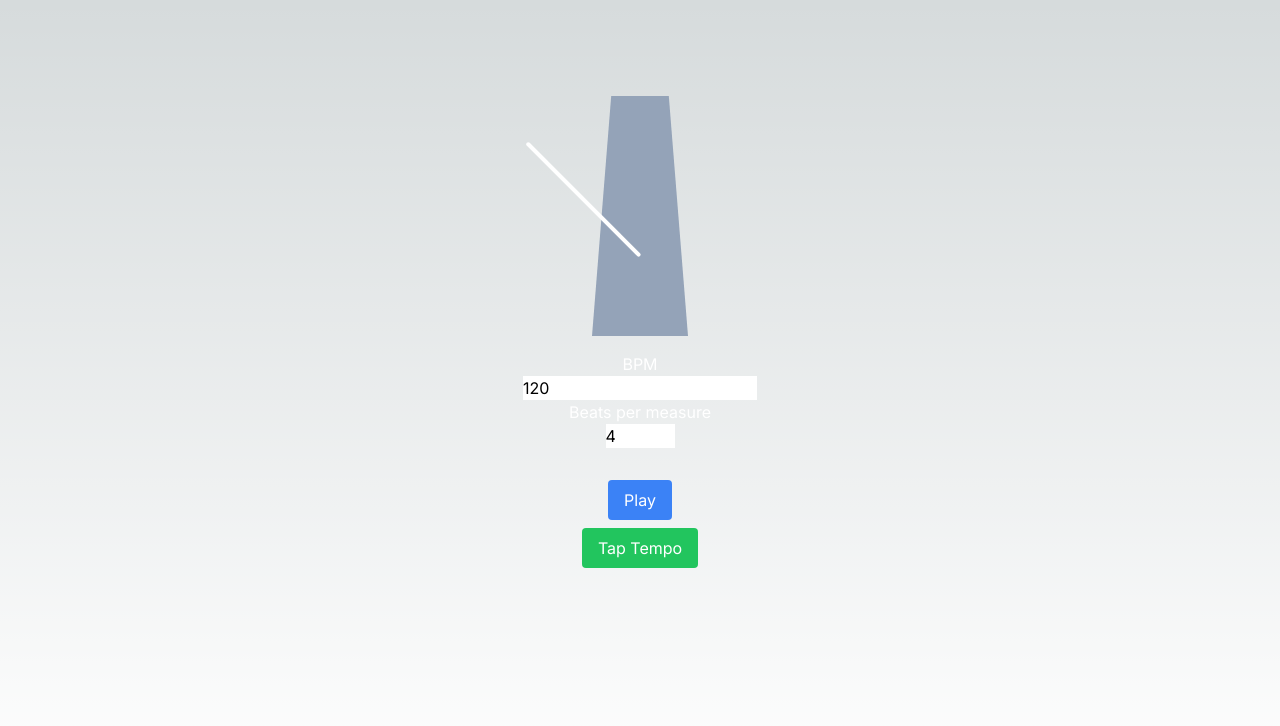
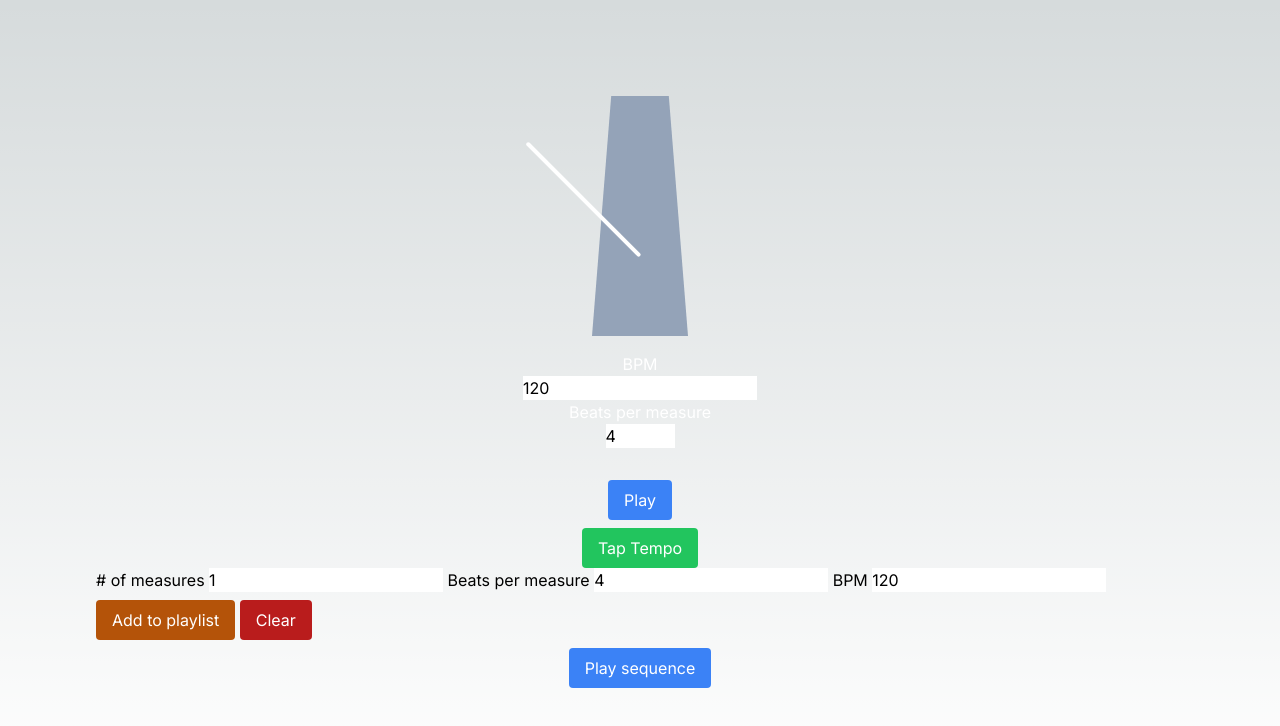
Before and after one commit to oceanhillman/metronome-sequencer, a Next.js app: page / in a window 1280 px wide. Shown: the top 726 px of the page. Built offline with nearby package versions, Linux system fonts and the light colour scheme.

Commit message:
Implement playlist component

```diff
--- a/src/app/page.js
+++ b/src/app/page.js
@@ -1,9 +1,10 @@
 import Metronome from "../components/Metronome"
+import Playlist from "@/components/Playlist";
 
 export default function Home() {
   return (
-    <main className="flex min-h-screen flex-col items-center justify-between p-24">
-      <Metronome />
+    <main className="flex min-h-screen flex-col items-center p-24">
+      <Playlist />
     </main>
   );
 }
```
